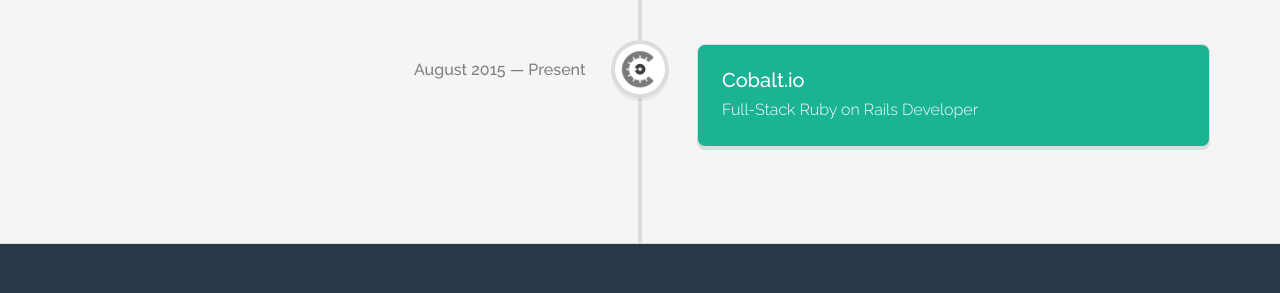
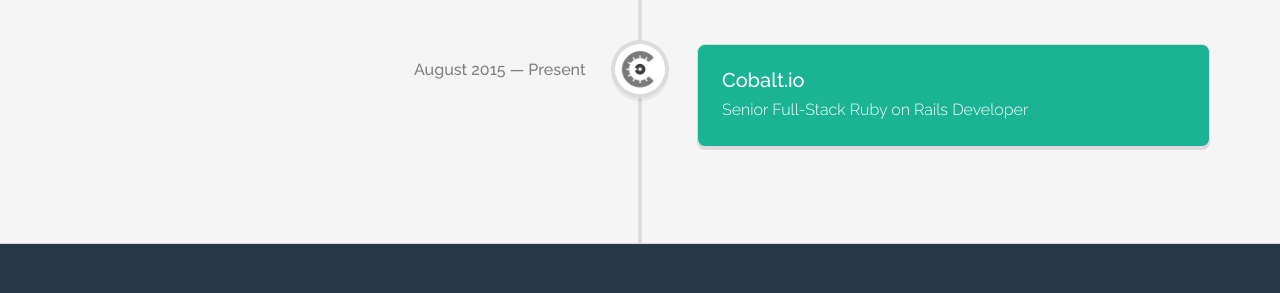
Before and after one commit to msx2/msx2.github.io, a Jekyll site: the page built from index.html, in a window 1280 px wide and 900 px high, scrolled down 2291 px. Shown: the part 160-453 px from the top of the window. Built offline with Jekyll 4.4.1, drawn with Linux system fonts in a browser that asks for light colours; nearby versions of some CDN libraries; library files that are not in the unit come from our copies.

Commit message:
Updated experience: added new position in Cobalt.io

```diff
--- a/_includes/experience.html
+++ b/_includes/experience.html
@@ -52,7 +52,7 @@
           <div class="timeline-content wow bounceIn" data-wow-delay="0.75s">
             <h4>Cobalt.io</h4>
             <div class="timeline-date">August 2015 &#8212; Present</div>
-            <div class="timeline-position">Full-Stack Ruby on Rails Developer</div>
+            <div class="timeline-position">Senior Full-Stack Ruby on Rails Developer</div>
           </div>
         </div>
 
```
